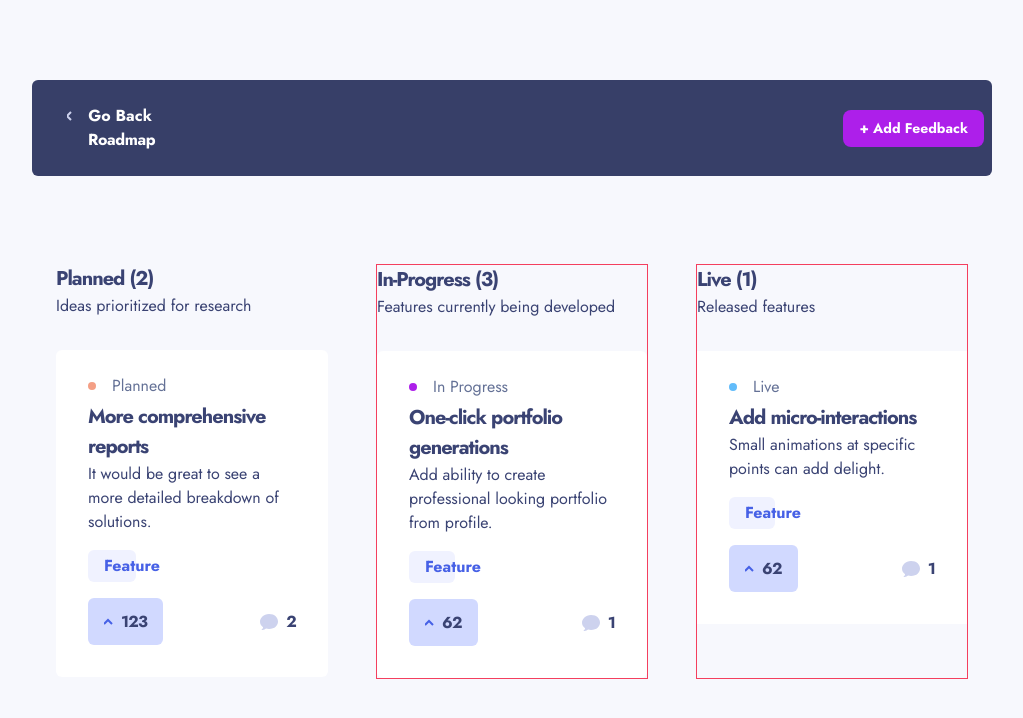
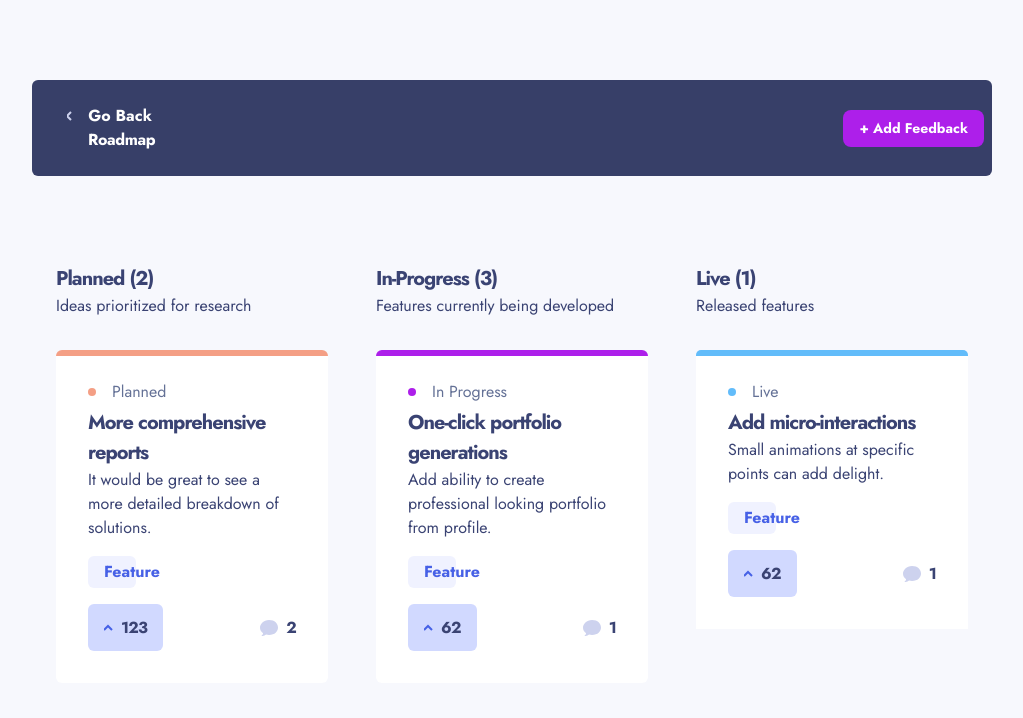
Before and after one commit to MundiaNderi/Product-feedback-app, a React (Vite) app: page /view in a window 1280 px wide. Shown: the top 718 px of the page, without its empty margins (128-1151 px from the left). Built offline with nearby package versions, Linux system fonts and the light colour scheme.

Commit message:
Roadmap tabs and feature background colors

```diff
--- a/src/Roadmap.css
+++ b/src/Roadmap.css
@@ -1,8 +1,8 @@
-/* Your existing styles */
 .planned {
     border-radius: 5px 5px 0px 0px;
-    background: #F49F85;
-    height: 6px;
+    background: var(--Pure-White, #FFF);
+    box-shadow: 0px 0px 0px 0px #F49F85;
+    border-top: 6px solid #F49F85;
 }
 
 .active-content {
@@ -25,6 +25,14 @@
 
 .progress {
     border-radius: 5px 5px 0px 0px;
-    background: #AD1FEA;
-    height: 6px;
+    background: var(--Pure-White, #FFF);
+    box-shadow: 0px 0px 0px 0px #AD1FEA;
+    border-top: 6px solid #AD1FEA;
 }
+
+.live {
+    border-radius: 5px 5px 0px 0px;
+    background: var(--Pure-White, #FFF);
+    box-shadow: 0px 0px 0px 0px #62BCFA;
+    border-top: 6px solid #62BCFA;
+}
--- a/src/Roadmap.tsx
+++ b/src/Roadmap.tsx
@@ -54,10 +54,10 @@ export default function Roadmap() {
             <div className='grid md:grid-cols-3 justify-evenly mt-12'>
 
                 {/*Planned Mobile*/}
-                     <div className={`md:hidden mx-6 flex-col border border-rose-500 md:flex-row ${toggleState === 1 ? " active-content" : "content"}`} >
+                     <div className={`md:hidden mx-6 flex-col  md:flex-row ${toggleState === 1 ? " active-content" : "content"}`} >
                         <h1 className='font-jost text-xl font-bold leading-normal tracking-tighter text-darkNavy ' >Planned (2)</h1>
                         <p className='font-jost text-base font-normal leading-normal text-darkNavy ' >Ideas prioritized for research</p>
-                    <div className='flex flex-col mt-8 rounded-md px-8 planned' >
+                    <div className='flex flex-col mt-8 rounded-md px-8 planned bg-white' >
                         <div className='flex flex-row items-center mt-6' >
                             <svg className='mr-4' xmlns="http://www.w3.org/2000/svg" width="8" height="8" viewBox="0 0 8 8" fill="none">
                                 <circle cx="4" cy="4" r="4" fill="#F49F85"/>
@@ -91,7 +91,7 @@ export default function Roadmap() {
                 <div className={"mx-6 hidden md:block "} >
                         <h1 className='font-jost text-xl font-bold leading-normal tracking-tighter text-darkNavy ' >Planned (2)</h1>
                         <p className='font-jost text-base font-normal leading-normal text-darkNavy ' >Ideas prioritized for research</p>
-                    <div className='flex flex-col mt-8 rounded-md px-8  bg-white' >
+                    <div className='flex flex-col mt-8 rounded-md px-8 bg-white planned' >
                         <div className='flex flex-row items-center mt-6' >
                             <svg className='mr-4' xmlns="http://www.w3.org/2000/svg" width="8" height="8" viewBox="0 0 8 8" fill="none">
                                 <circle cx="4" cy="4" r="4" fill="#F49F85"/>
@@ -122,10 +122,10 @@ export default function Roadmap() {
 
 
                 {/*In Progress Mobile*/}
-                     <div className={`mx-6 flex-col border border-rose-500 md:flex-row ${toggleState === 2 ? "active-content" : "content"}`}>
+                     <div className={`mx-6 flex-colmd:flex-row ${toggleState === 2 ? "active-content" : "content"}`}>
                         <h1 className='font-jost text-xl font-bold leading-normal tracking-tighter text-darkNavy ' >In-Progress (3)</h1>
                         <p className='font-jost text-base font-normal leading-normal text-darkNavy ' >Features currently being developed</p>
-                    <div className='flex flex-col mt-8 rounded-5 bg-white px-8 rounded-md ' >
+                    <div className='flex flex-col mt-8 rounded-5 bg-white px-8 progress rounded-md ' >
                         <div className='flex flex-row items-center mt-6 ' >
                             <svg  className='mr-4' xmlns="http://www.w3.org/2000/svg" width="8" height="8" viewBox="0 0 8 8" fill="none">
                                 <circle cx="4" cy="4" r="4" fill="#AD1FEA"/>
@@ -155,10 +155,10 @@ export default function Roadmap() {
                 </div>
 
                 {/*In progress Desktop */}
-                    <div className={"mx-6 hidden flex-col border border-rose-500 md:block"}>
+                    <div className={"mx-6 hidden flex-col  md:block"}>
                         <h1 className='font-jost text-xl font-bold leading-normal tracking-tighter text-darkNavy ' >In-Progress (3)</h1>
                         <p className='font-jost text-base font-normal leading-normal text-darkNavy ' >Features currently being developed</p>
-                    <div className='flex flex-col mt-8 rounded-5 px-8 rounded-md  bg-white' >
+                    <div className='flex flex-col mt-8 rounded-5 px-8 rounded-md progress bg-white' >
                         <div className='flex flex-row items-center mt-6 ' >
                             <svg  className='mr-4' xmlns="http://www.w3.org/2000/svg" width="8" height="8" viewBox="0 0 8 8" fill="none">
                                 <circle cx="4" cy="4" r="4" fill="#AD1FEA"/>
@@ -189,10 +189,10 @@ export default function Roadmap() {
 
 
                 {/*Live Mobile*/}
-                     <div className={`mx-6 flex-col border border-rose-500 md:flex-row ${toggleState === 3 ? "active-content" : "content"}`} >
+                     <div className={`mx-6 flex-col md:flex-row ${toggleState === 3 ? "active-content" : "content"}`} >
                         <h1 className='font-jost text-xl font-bold leading-normal tracking-tighter text-darkNavy ' >Live (1)</h1>
                         <p className='font-jost text-base font-normal leading-normal text-darkNavy ' >Released features</p>
-                    <div className='flex flex-col mt-8 rounded-5 bg-white px-8 live' >
+                    <div className='flex flex-col mt-8 rounded-5 px-8 bg-white live' >
                         <div className='flex flex-row items-center mt-6 ' >
                             <svg className='mr-4' xmlns="http://www.w3.org/2000/svg" width="8" height="8" viewBox="0 0 8 8" fill="none">
                                 <circle cx="4" cy="4" r="4" fill="#62BCFA"/>
@@ -222,7 +222,7 @@ export default function Roadmap() {
                 </div>
 
                 {/*Live Desktop */}
-                <div className={"hidden mx-6 flex-col border border-rose-500 md:block"} >
+                <div className={"hidden mx-6 flex-col  md:block"} >
                         <h1 className='font-jost text-xl font-bold leading-normal tracking-tighter text-darkNavy ' >Live (1)</h1>
                         <p className='font-jost text-base font-normal leading-normal text-darkNavy ' >Released features</p>
                     <div className='flex flex-col mt-8 rounded-5 bg-white px-8 live' >
@@ -252,8 +252,7 @@ export default function Roadmap() {
                             </div>
                         </div>
                     </div>
-                </div>
-
+                    </div>
             </div>
             </div>
         </>
```
